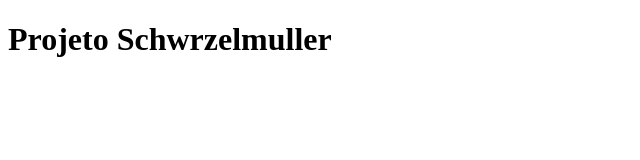
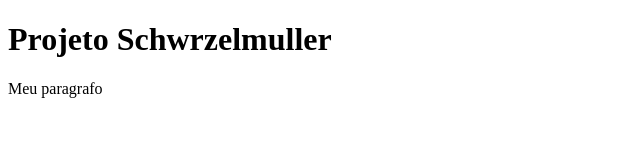
Before and after one commit to devruso/aula_git, a plain HTML site: page src/index.html in a window 1280 px wide. Shown: the whole page, without its empty margins (0-640 px from the left). Drawn offline with Linux system fonts and the light colour scheme.

Commit message:
adicionei outro paragrafo

```diff
--- a/src/index.html
+++ b/src/index.html
@@ -7,5 +7,7 @@
 </head>
 <body>
     <h1>Projeto Schwrzelmuller</h1>
+
+    <p>Meu paragrafo</p>
 </body>
 </html>
```
